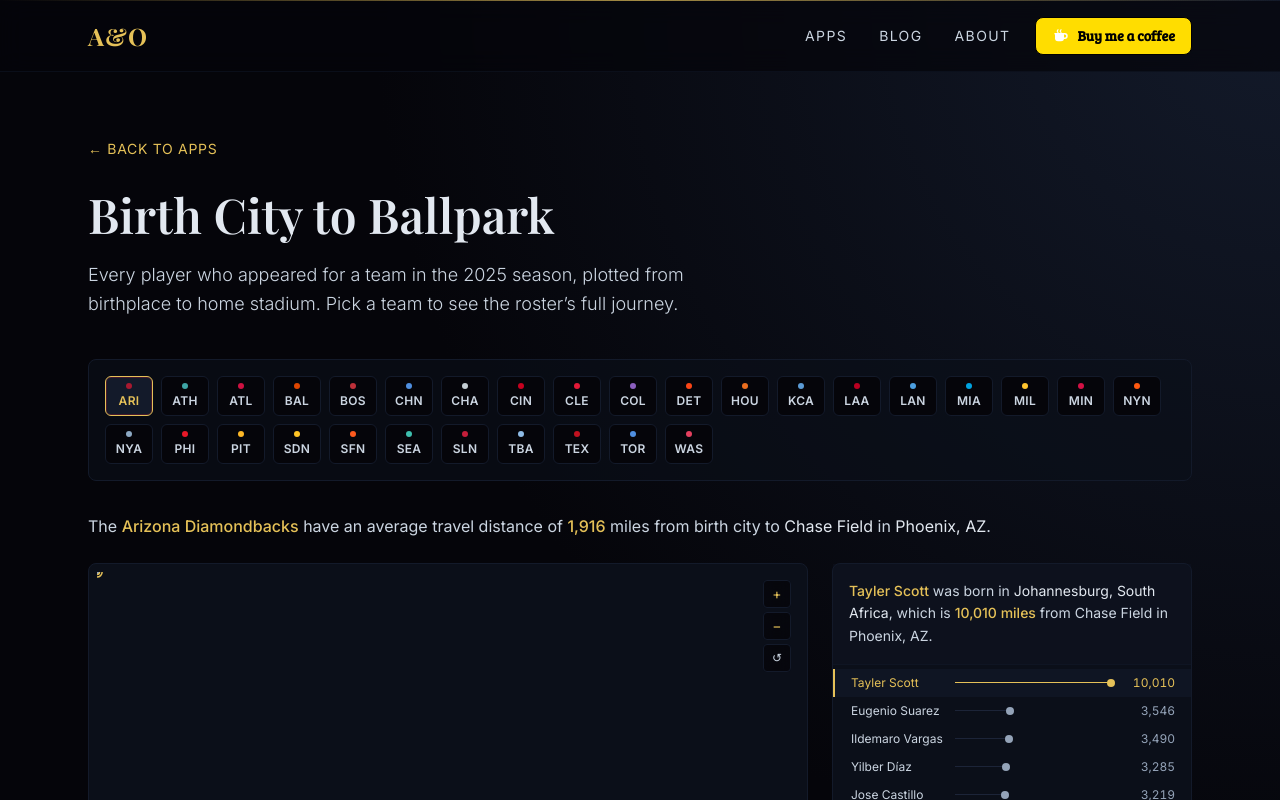
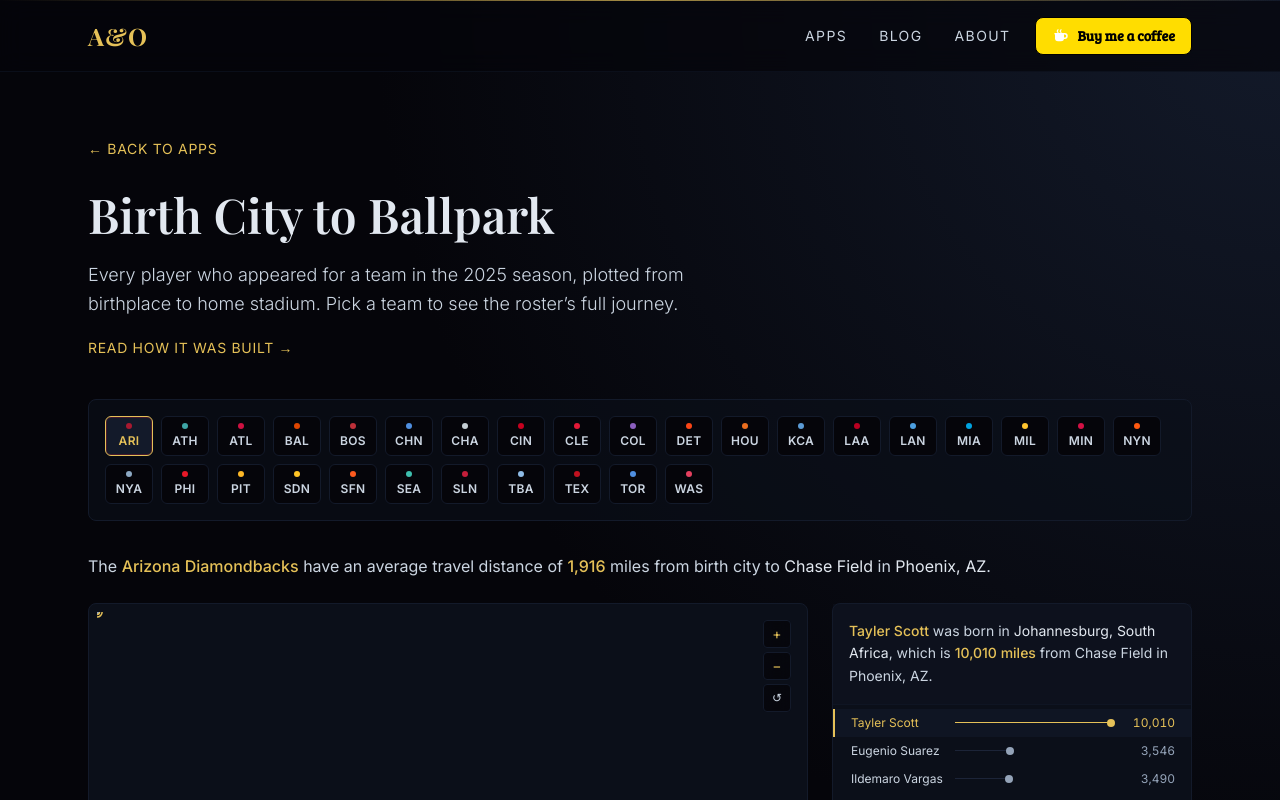
Before and after one commit to jeremiahjn-svg/abscissa-and-ordinate, a Next.js app: page /apps/travel in a window 1280 px wide. Shown: the top 800 px of the page. Built offline with nearby package versions, Linux system fonts and the light colour scheme; a web font is replaced by a local one; what world-atlas would draw is missing.

Commit message:
Link the Birth City to Ballpark app to its blog write-up
Co-Authored-By: Claude Sonnet 5 <noreply@anthropic.com>
Claude-Session: https://claude.ai/code/session_01WymQJkMMzFAgYKUUpZiMsU

```diff
--- a/app/apps/travel/page.tsx
+++ b/app/apps/travel/page.tsx
@@ -27,6 +27,12 @@ export default function TravelPage() {
           birthplace to home stadium. Pick a team to see the roster&rsquo;s
           full journey.
         </p>
+        <Link
+          href="/blog/birth-city-to-ballpark"
+          className="inline-block text-brass-400 text-sm uppercase tracking-wider hover:text-brass-500 transition-colors"
+        >
+          Read how it was built &rarr;
+        </Link>
       </header>
 
       <TravelMap />
```
